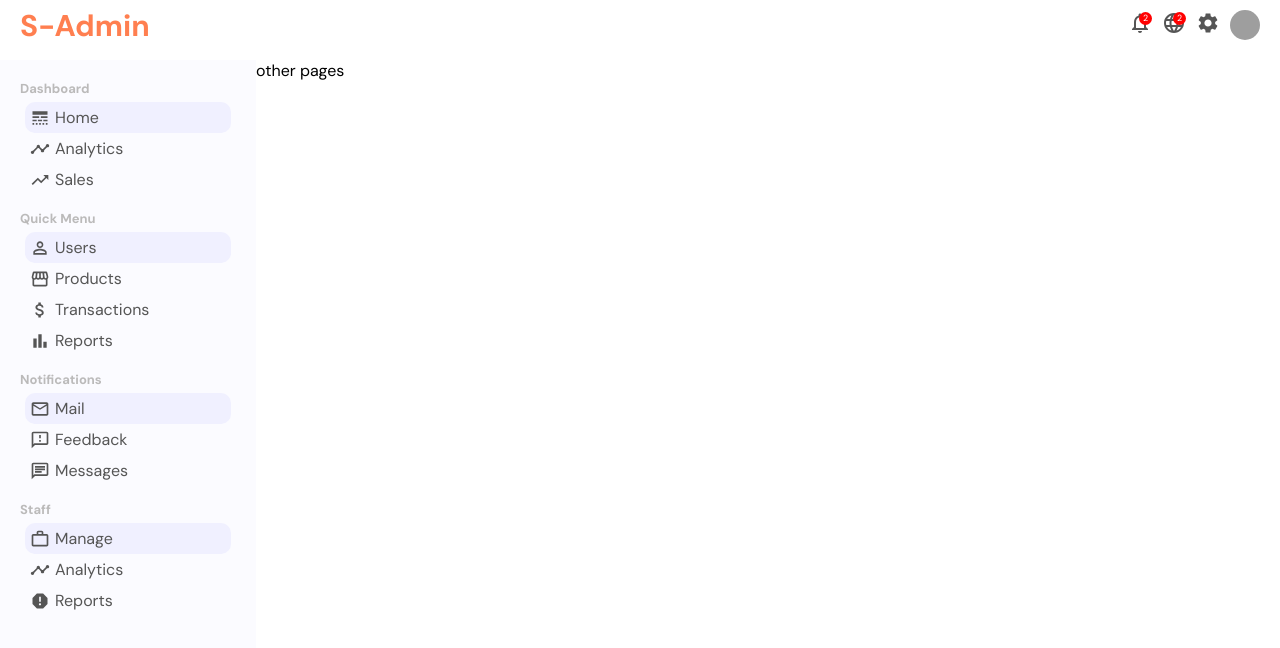
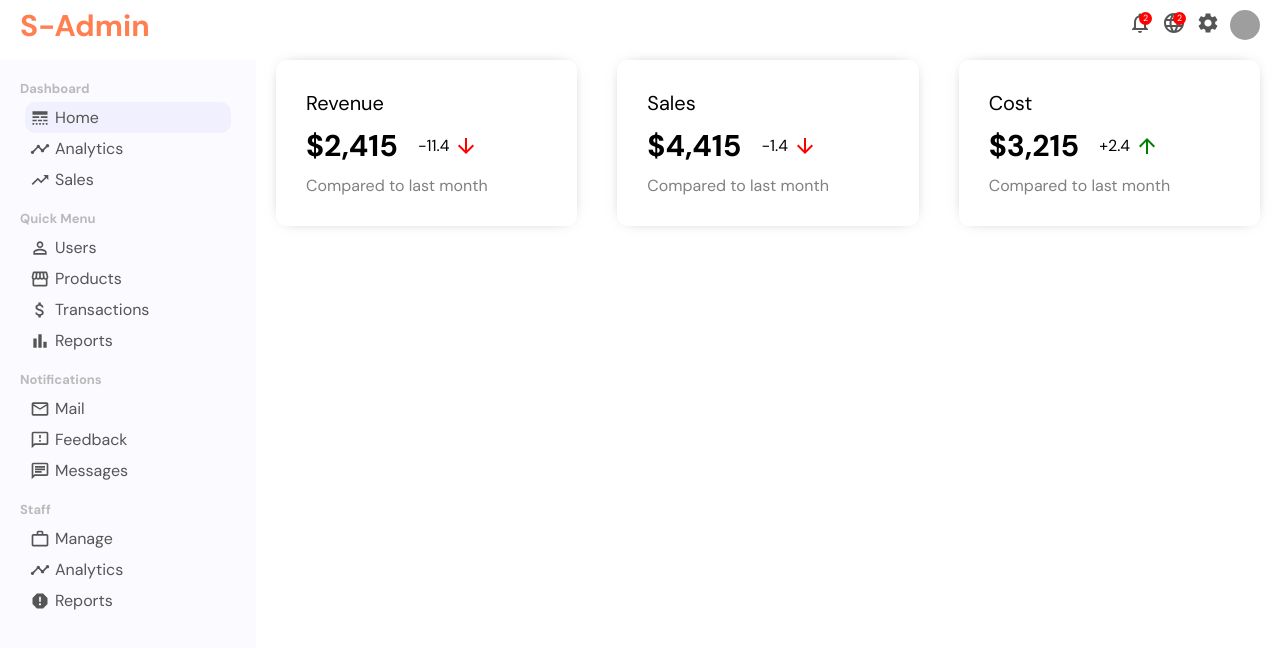
Before and after one commit to OutcastR07/react-admin-panel, a React (Create React App) app: page / in a window 1280 px wide. Shown: the top 648 px of the page. Built offline with nearby package versions, Linux system fonts and the light colour scheme; grey boxes are pictures that could not be loaded.

Commit message:
dashboard widgets added

```diff
--- a/src/App.css
+++ b/src/App.css
@@ -2,7 +2,3 @@
     display: flex;
     margin-top: 10px;
 }
-
-.others {
-    flex: 4;
-}
--- a/src/App.js
+++ b/src/App.js
@@ -1,6 +1,7 @@
 import Sidebar from "./components/sidebar/Sidebar";
 import Topbar from "./components/topbar/Topbar";
 import './App.css'
+import Home from "./pages/home/Home";
 
 function App() {
   return (
@@ -8,7 +9,7 @@ function App() {
       <Topbar />
       <div className="container">
         <Sidebar />
-        <div className="others">other pages</div>
+        <Home />
       </div>
     </div>
   );
--- /dev/null
+++ b/src/components/featuredInfo/FeaturedInfo.css
@@ -0,0 +1,51 @@
+.featured {
+    width: 100%;
+    display: flex;
+    justify-content: space-between;
+}
+
+.featuredItem {
+    flex: 1;
+    margin: 0px 20px;
+    padding: 30px;
+    border-radius: 10px;
+    cursor: pointer;
+    -webkit-box-shadow: 0px 0px 15px -10px rgba(0, 0, 0, 0.75);
+    box-shadow: 0px 0px 15px -10px rgba(0, 0, 0, 0.75);
+}
+
+.featuredTitle {
+    font-size: 20px;
+}
+
+.featuredMoneyContainer {
+    margin: 10px 0px;
+    display: flex;
+    align-items: center;
+}
+
+.featuredMoney {
+    font-size: 30px;
+    font-weight: 600;
+}
+
+.featuredMoneyRate {
+    display: flex;
+    align-items: center;
+    margin-left: 20px;
+}
+
+.featuredIcon {
+    font-style: 14px;
+    margin-left: 5px;
+    color: green;
+}
+
+.featuredIcon.negative {
+    color: red;
+}
+
+.featuredSub {
+    font-style: 15px;
+    color: gray;
+}
--- /dev/null
+++ b/src/components/featuredInfo/FeaturedInfo.jsx
@@ -0,0 +1,41 @@
+import { ArrowDownward, ArrowUpward } from '@mui/icons-material'
+import './FeaturedInfo.css'
+
+const FeaturedInfo = () => {
+    return (
+        <div className='featured'>
+            <div className="featuredItem">
+                <span className="featuredTitle">
+                    Revenue
+                </span>
+                <div className="featuredMoneyContainer">
+                    <span className="featuredMoney">$2,415</span>
+                    <span className="featuredMoneyRate">-11.4 <ArrowDownward className='featuredIcon negative' /></span>
+                </div>
+                <span className="featuredSub">Compared to last month</span>
+            </div>
+            <div className="featuredItem">
+                <span className="featuredTitle">
+                    Sales
+                </span>
+                <div className="featuredMoneyContainer">
+                    <span className="featuredMoney">$4,415</span>
+                    <span className="featuredMoneyRate">-1.4 <ArrowDownward className='featuredIcon negative' /></span>
+                </div>
+                <span className="featuredSub">Compared to last month</span>
+            </div>
+            <div className="featuredItem">
+                <span className="featuredTitle">
+                    Cost
+                </span>
+                <div className="featuredMoneyContainer">
+                    <span className="featuredMoney">$3,215</span>
+                    <span className="featuredMoneyRate">+2.4 <ArrowUpward className='featuredIcon' /></span>
+                </div>
+                <span className="featuredSub">Compared to last month</span>
+            </div>
+        </div>
+    )
+}
+
+export default FeaturedInfo
--- a/src/components/sidebar/Sidebar.jsx
+++ b/src/components/sidebar/Sidebar.jsx
@@ -30,7 +30,7 @@ const Sidebar = () => {
                         Quick Menu
                     </h3>
                     <ul className="sidebarList">
-                        <li className="sidebarListItem active">
+                        <li className="sidebarListItem">
                             <PersonOutline className='sidebarIcon' />
                             Users
                         </li>
@@ -53,7 +53,7 @@ const Sidebar = () => {
                         Notifications
                     </h3>
                     <ul className="sidebarList">
-                        <li className="sidebarListItem active">
+                        <li className="sidebarListItem">
                             <EmailOutlined className='sidebarIcon' />
                             Mail
                         </li>
@@ -72,7 +72,7 @@ const Sidebar = () => {
                         Staff
                     </h3>
                     <ul className="sidebarList">
-                        <li className="sidebarListItem active">
+                        <li className="sidebarListItem">
                             <WorkOutline className='sidebarIcon' />
                             Manage
                         </li>
--- /dev/null
+++ b/src/pages/home/Home.css
@@ -0,0 +1,3 @@
+.home {
+    flex: 4;
+}
--- /dev/null
+++ b/src/pages/home/Home.jsx
@@ -0,0 +1,12 @@
+import FeaturedInfo from '../../components/featuredInfo/FeaturedInfo'
+import './Home.css'
+
+const Home = () => {
+    return (
+        <div className='home'>
+            <FeaturedInfo />
+        </div>
+    )
+}
+
+export default Home
```
